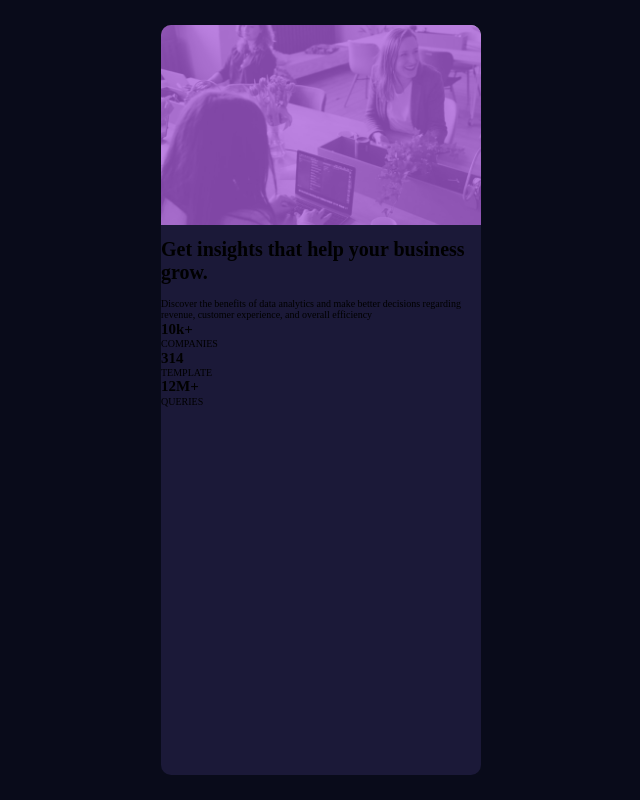
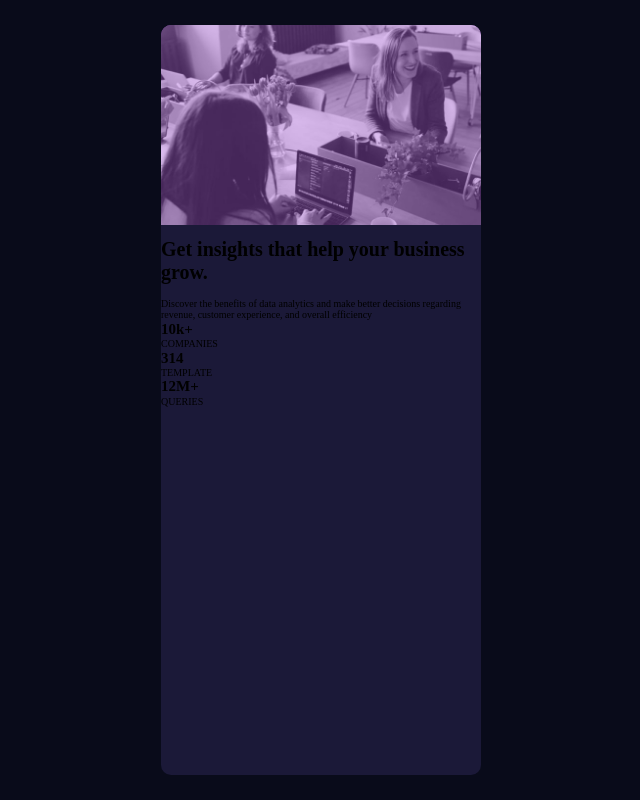
Before and after one commit to jazzielp/stats-preview-card, a plain HTML site: page index.html in a window 1280 px wide. Shown: the whole page, without its empty margins (319-959 px from the left). Drawn offline with Linux system fonts and the light colour scheme.

Commit message:
Terminando el encabezado de la tarjeta

```diff
--- a/assets/css/style.css
+++ b/assets/css/style.css
@@ -49,18 +49,18 @@ html{
     position: relative;
     width: 100%;
     height: 200px;
-    background-image: url("../img/image-header-mobile.jpg");
-    background-position: center;
-    background-repeat: no-repeat;
-    background-size: cover;
     border-radius: 10px 10px 0 0;
+    background: var(--soft-violet);
 }
 
 .header__background{
     position: absolute;
     width: 100%;
     height: 100%;
-    background: var(--soft-violet);
-    opacity: 0.75;
+    background-image: url("../img/image-header-mobile.jpg");
+    background-position: center;
+    background-repeat: no-repeat;
+    background-size: cover;
     border-radius: 10px 10px 0 0;
+    opacity: 0.6;
 }
```
